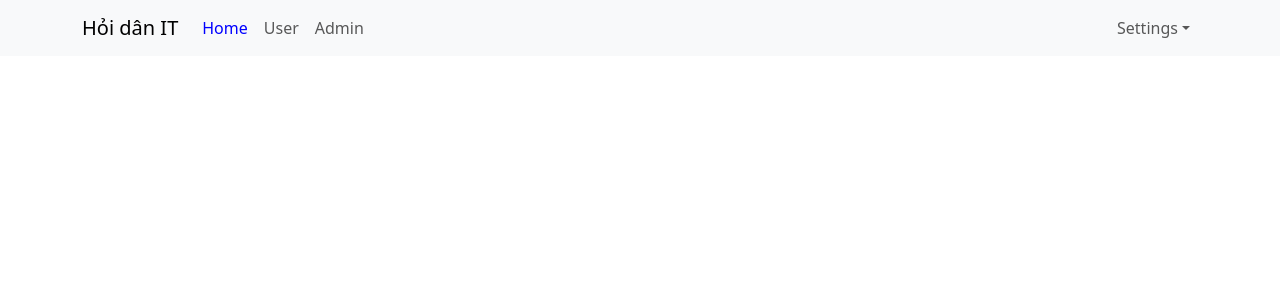
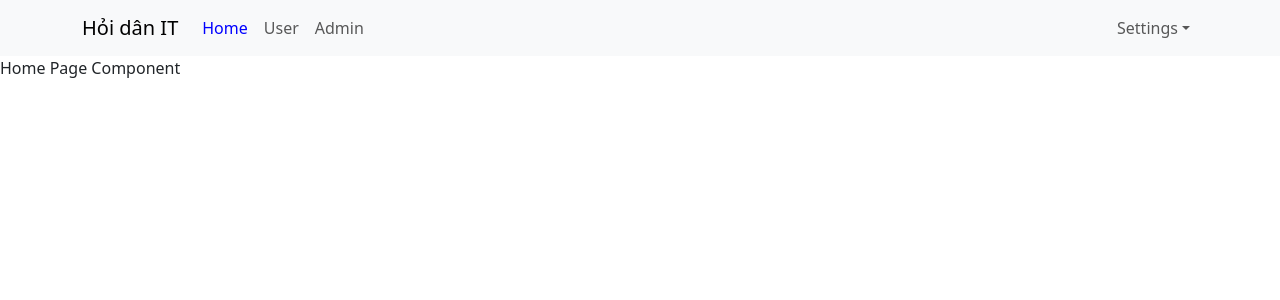
Before and after one commit to TanPham2808/ReactJS_Learning, a React (Create React App) app: page / in a window 1280 px wide. Shown: the top 300 px of the page. Built offline with nearby package versions, Linux system fonts and the light colour scheme.

Commit message:
Video #51: Index Routes (sử dụng default là HomePage)

```diff
--- a/src/component/Header/Header.js
+++ b/src/component/Header/Header.js
@@ -8,7 +8,7 @@
     return (
         <Navbar expand="lg" className="bg-body-tertiary">
             <Container>
-                <Navbar.Brand href="#home">Hỏi dân IT</Navbar.Brand>
+                <NavLink to="/" className='navbar-brand'>Hỏi dân IT</NavLink>
                 <Navbar.Toggle aria-controls="basic-navbar-nav" />
                 <Navbar.Collapse id="basic-navbar-nav">
                     <Nav className="me-auto">
@@ -18,11 +18,9 @@
                     </Nav>
                     <Nav>
                         <NavDropdown title="Settings" id="basic-nav-dropdown">
-                            <NavDropdown.Item href="#action/3.1">Login</NavDropdown.Item>
-                            <NavDropdown.Item href="#action/3.2">
-                                Log out
-                            </NavDropdown.Item>
-                            <NavDropdown.Item href="#action/3.1">Profile</NavDropdown.Item>
+                            <NavDropdown.Item>Login</NavDropdown.Item>
+                            <NavDropdown.Item>Log out</NavDropdown.Item>
+                            <NavDropdown.Item>Profile</NavDropdown.Item>
                         </NavDropdown>
                     </Nav>
                 </Navbar.Collapse>
--- /dev/null
+++ b/src/component/Home/HomePage.js
@@ -0,0 +1,9 @@
+const HomePage = (props) => {
+    return (
+        <div className="homepage-container">
+            Home Page Component
+        </div>
+    )
+}
+
+export default HomePage;
--- a/src/index.js
+++ b/src/index.js
@@ -10,6 +10,7 @@
 } from "react-router-dom";
 import User from './component/User/User';
 import Admin from './component/Admin/Admin';
+import HomePage from './component/Home/HomePage';
 
 const root = ReactDOM.createRoot(document.getElementById('root'));
 
@@ -19,6 +20,7 @@
     <BrowserRouter>
       <Routes>
         <Route path="/" element={<App />}>
+          <Route index element={<HomePage />} />
           <Route path="users" element={<User />} />
           <Route path="admins" element={<Admin />} />
         </Route>
```
